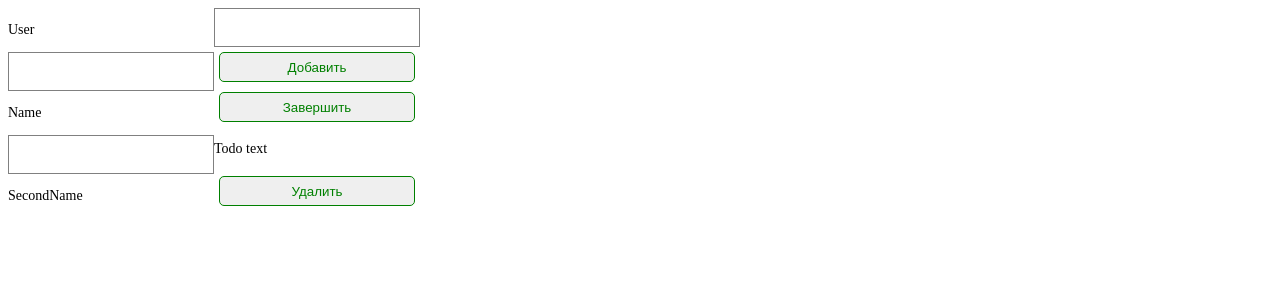
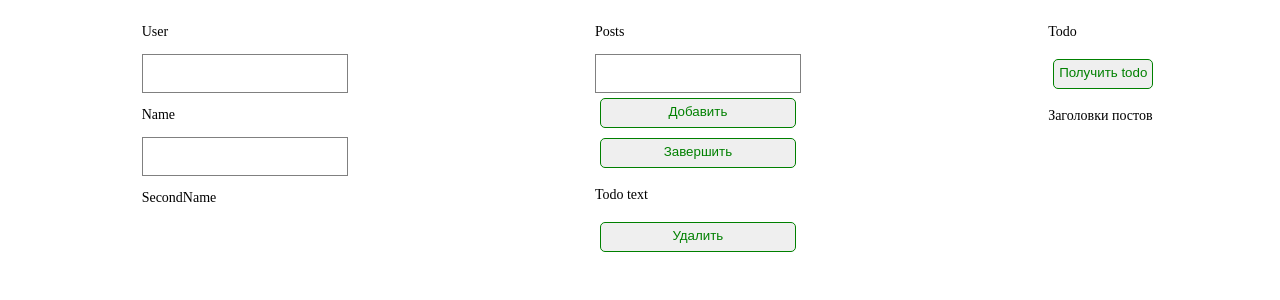
Before and after one commit to BogdanKolesov/lern_react_redux_toolkit, a React (Create React App) app: page / in a window 1280 px wide. Shown: the top 300 px of the page. Built offline with nearby package versions, Linux system fonts and the light colour scheme.

Commit message:
add: Todo

```diff
--- a/src/App.js
+++ /dev/null
@@ -1,18 +0,0 @@
-import User from "./components/User";
-import styled from 'styled-components';
-import Posts from "./components/Posts";
-
-function App() {
-  return (
-    <AppContainer>
-      <User />
-      <Posts />
-    </AppContainer>
-  );
-}
-
-const AppContainer = styled.div`
-    display: flex;
-`
-
-export default App;
--- /dev/null
+++ b/src/App.jsx
@@ -0,0 +1,23 @@
+import User from './components/User';
+import styled from 'styled-components';
+import Posts from './components/Posts';
+import Todo from './components/Todo';
+
+function App() {
+	return (
+		<AppContainer>
+			<User />
+			<Posts />
+			<Todo />
+		</AppContainer>
+	);
+}
+
+const AppContainer = styled.div`
+	display: flex;
+	width: 100%;
+	justify-content: space-around;
+	margin: 10px;
+`;
+
+export default App;
--- a/src/components/Posts.jsx
+++ b/src/components/Posts.jsx
@@ -2,11 +2,13 @@ import React from 'react';
 import Button from './atoms/Button';
 import Flex from './atoms/Flex';
 import { Input } from './atoms/Input';
+import Text from './atoms/Text';
 import PostItem from './molecules/PostItem';
 
 const Posts = () => {
 	return (
 		<Flex column>
+			<Text>Posts</Text>
 			<Flex>
 				<Input />
 				<Button>Добавить</Button>
--- a/src/components/Todo.jsx
+++ b/src/components/Todo.jsx
@@ -1,7 +1,16 @@
 import React from 'react';
+import Button from './atoms/Button';
+import Flex from './atoms/Flex';
+import Text from './atoms/Text';
 
 const Todo = () => {
-	return <div></div>;
+	return (
+		<Flex>
+			<Text>Todo</Text>
+			<Button>Получить todo</Button>
+			<Text>Заголовки постов</Text>
+		</Flex>
+	);
 };
 
 export default Todo;
--- a/src/components/atoms/Button.jsx
+++ b/src/components/atoms/Button.jsx
@@ -16,7 +16,6 @@ export const StyledButton = styled.button`
     margin: 5px;
     display: flex;
     justify-content: center;
-    align-items: center;
 `;
 
 export default Button;
```
